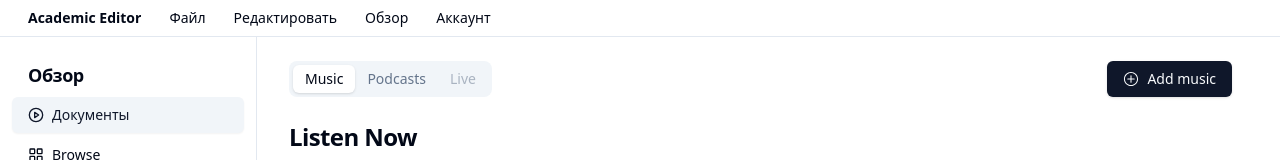
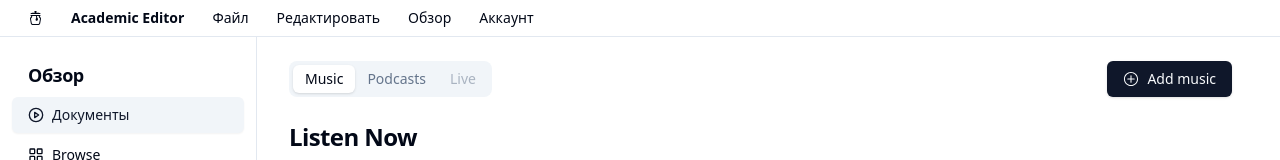
Before and after one commit to finds-su/academic-editor, a React (Vite) app: page / in a window 1280 px wide. Shown: the top 160 px of the page. Built offline with nearby package versions, Linux system fonts and the light colour scheme.

Commit message:
fix: index navigation button

```diff
--- a/src/components/common/menu.tsx
+++ b/src/components/common/menu.tsx
@@ -17,6 +17,7 @@ import {
 import { useTranslation } from 'react-i18next';
 import { useNavigate } from "react-router-dom";
 import pages from '@/constants/pages.ts';
+import { IconJarLogoIcon } from '@radix-ui/react-icons';
 
 export function Menu() {
     const {t} = useTranslation()
@@ -39,6 +40,11 @@ export function Menu() {
         <Menubar className="rounded-none border-b border-none px-2 lg:px-4">
             <MenubarMenu>
                 <MenubarTrigger onClick={handelAppClick} className="font-bold">
+                    <IconJarLogoIcon />
+                </MenubarTrigger>
+            </MenubarMenu>
+            <MenubarMenu>
+                <MenubarTrigger className="font-bold">
                     {t("menu.app")}
                 </MenubarTrigger>
                 <MenubarContent>
```
